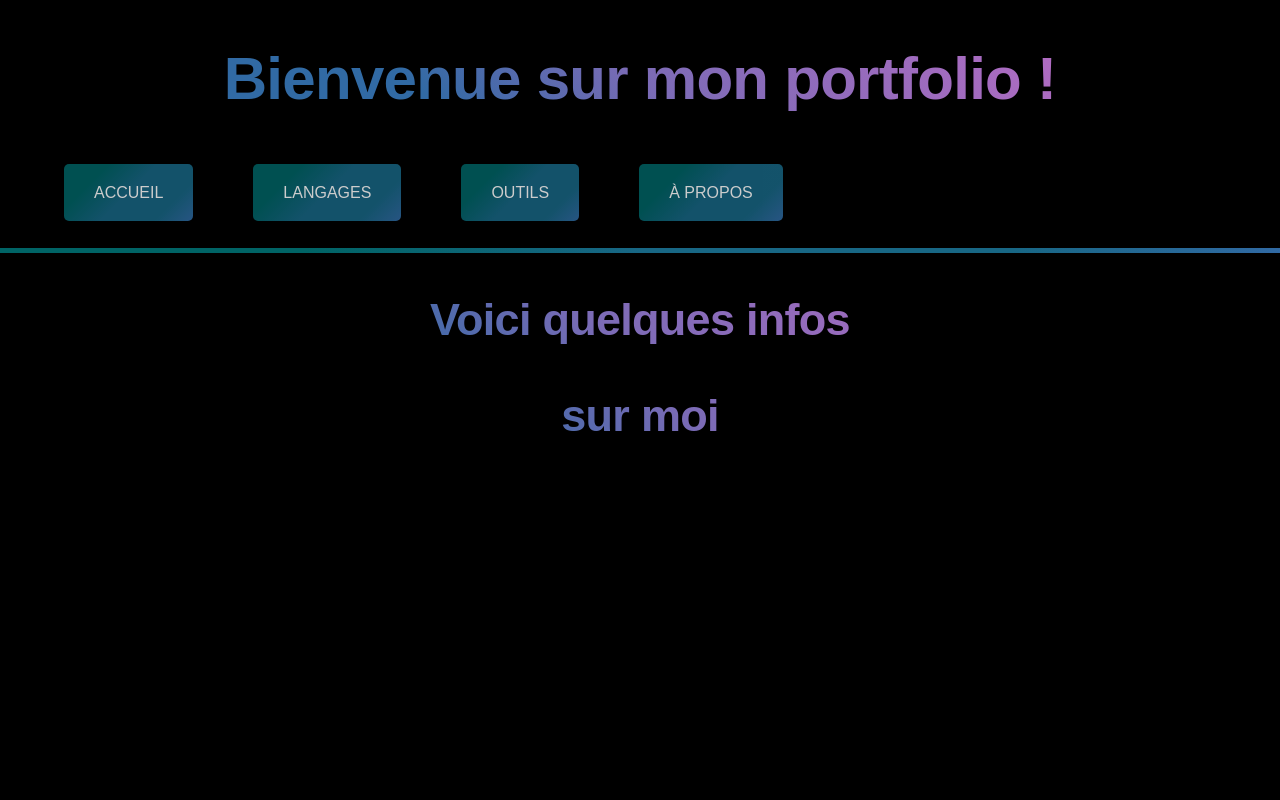
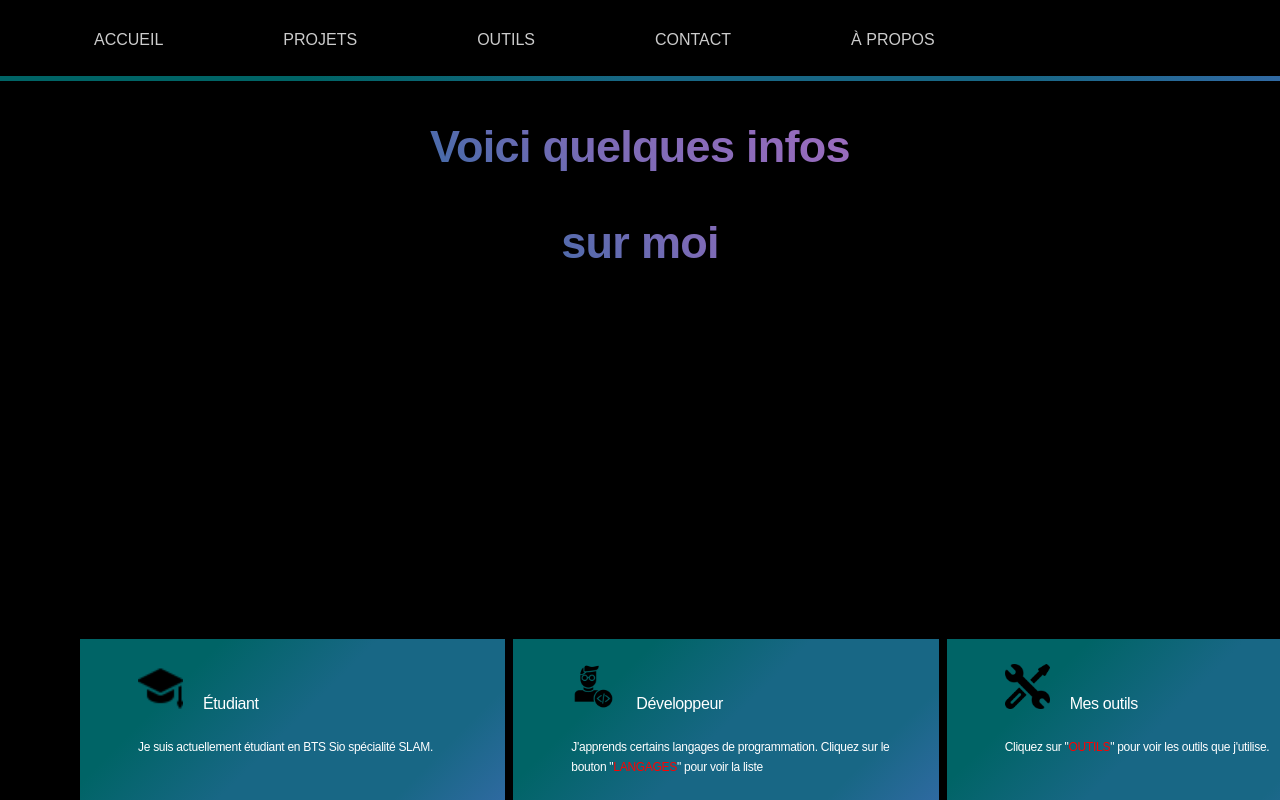
Before and after one commit to MaurrouViff/portfolio-vuejs, a Vue app: page / in a window 1280 px wide. Shown: the top 800 px of the page. Built offline with nearby package versions, Linux system fonts and the light colour scheme.

Commit message:
Séparation du haut de page en composant

```diff
--- a/src/App.vue
+++ b/src/App.vue
@@ -1,33 +1,20 @@
 <template>
-  <div>
-    <header>
-      <div class="gradient-policy">
-        <h1>Bienvenue sur mon portfolio !</h1>
-      </div>
-      <nav class="navbar">
-        <ul class="nav-menu">
-          <li class="nav-item"><router-link to="/accueil" class="link-button">ACCUEIL</router-link></li>
-          <li class="nav-item"><router-link to="/langages" class="link-button">LANGAGES</router-link></li>
-          <li class="nav-item"><router-link to="/outils" class="link-button">OUTILS</router-link></li>
-          <li class="nav-item"><router-link to="/about" class="link-button">À PROPOS</router-link></li>
-        </ul>
-      </nav>
-
-
-    </header>
-    <hr class="hr-gradient">
-
-
+  <Header />
     <router-view></router-view>
 
 
 
-  </div>
+
 </template>
 
 <script>
+import Header from "./components/header.vue";
+
+
 export default {
-
+  components: {
+    Header
+  }
 };
 </script>
 
@@ -41,6 +28,10 @@ body {
   display: flex;
   flex-direction: column;
 }
+header {
+  display: flex;
+  background-color: black;
+}
 .gradient-policy {
   font-size: 30px;
   letter-spacing: -0.72px;
@@ -51,14 +42,7 @@ body {
   font-weight: 600;
   text-align: center;
 }
-.hr-gradient {
-  height: 5px;
-  border: 0;
-  background-image: linear-gradient(135deg, #006466 24%, #186785 50%, #186785 79%, #316AA4 100%);
-  margin: 20px auto;
-}
 .link-button {
-  background: linear-gradient(135deg, #006466 24%, #186785 50%, #186785 79%, #316AA4 100%);
   color: #fff;
   padding: 20px 30px;
   border: none;
@@ -75,7 +59,7 @@ li {
   list-style-type: none;
 }
 .navbar {
-  min-height: 70px;
+  min-height: 80px;
   display: flex;
   justify-content: space-between;
   align-items: center;
@@ -88,4 +72,9 @@ li {
   gap: 60px;
   margin-right: 50px;
 }
+.hr-gradient {
+  height: 5px;
+  border: 0;
+  background-image: linear-gradient(135deg, #006466 24%, #186785 50%, #186785 79%, #316AA4 100%);
+}
 </style>
```
